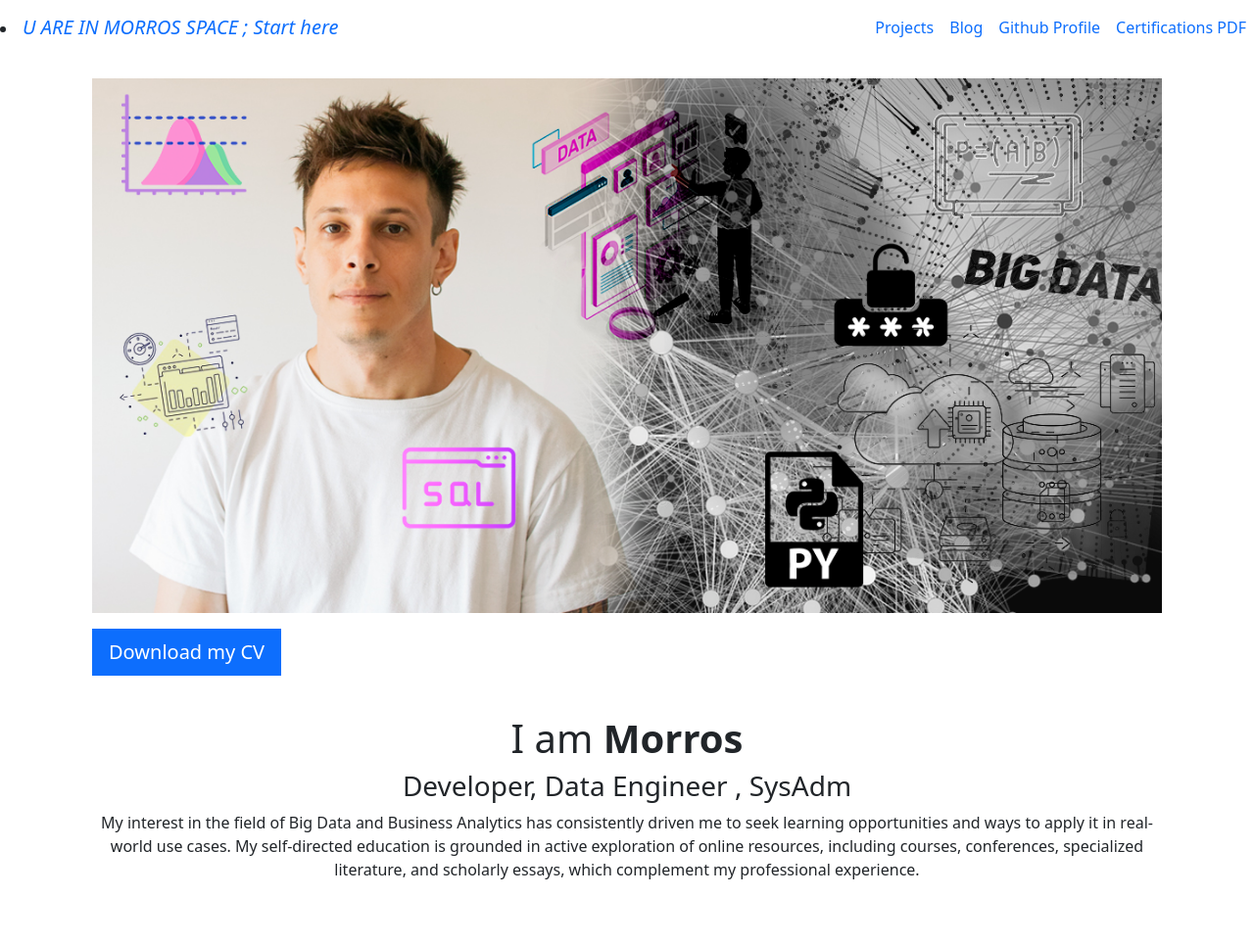
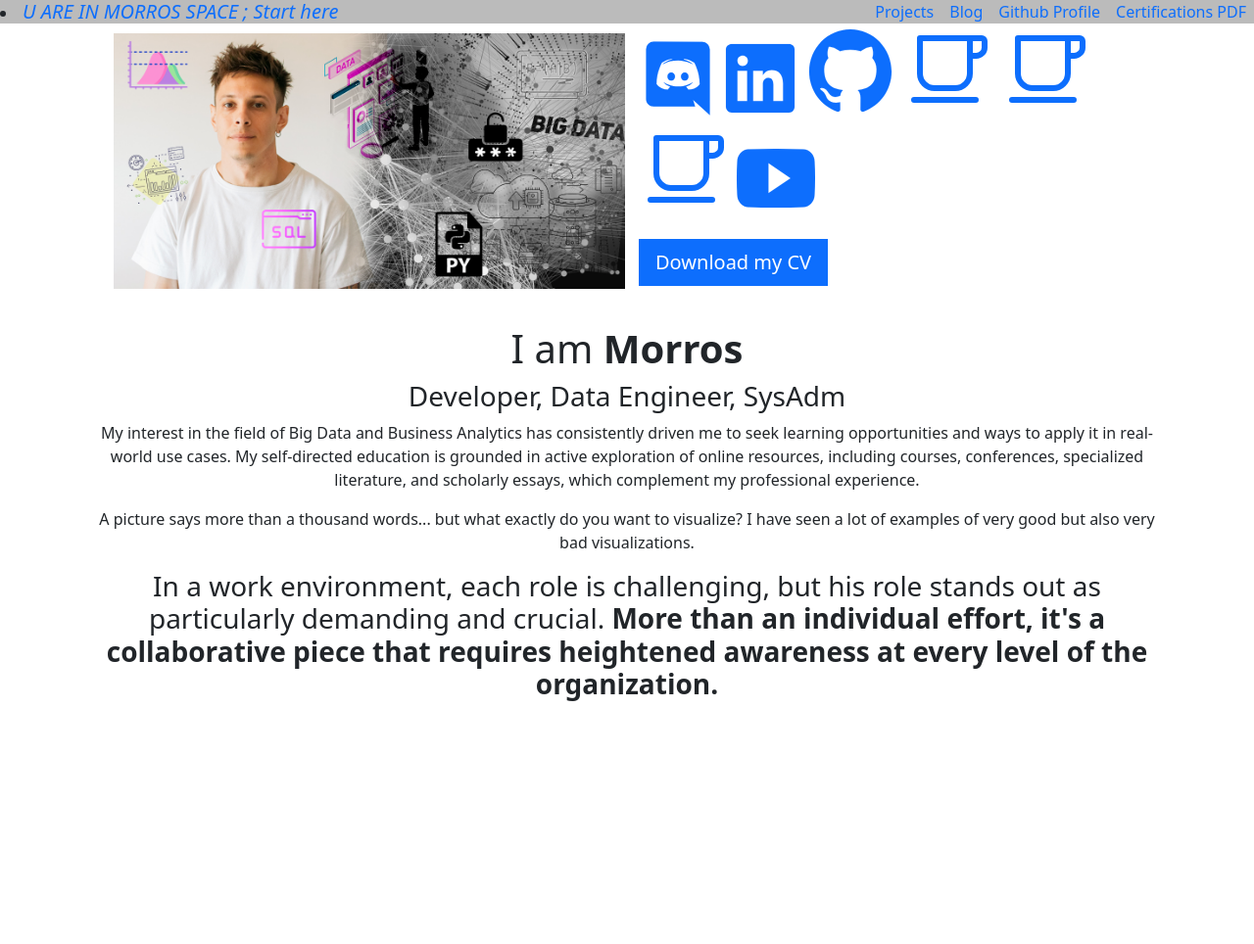
Before and after one commit to morroshub/porfoliowebdjango, a Django app: page /Morrospace/ in a window 1280 px wide. Shown: the whole page at 98% size. After the commit the page ends 716 px from the top, so only its background shows below. Run offline with Django 4.2, Linux system fonts and the light colour scheme.

Commit message:
customizacion de spacemorros html, texto, css, iconos socialmedia

```diff
--- a/porfolio/static/porfolio/js/init.js
+++ b/porfolio/static/porfolio/js/init.js
@@ -16,7 +16,7 @@ document.addEventListener("DOMContentLoaded", function () {
     function startTextAnimation() {
         typeWriter("WELCOME TO MY SPACE DISCOVER && ENJOY MY PROFILE", 0, "welcome-title", function () {
             // Execute more code after the first title
-            typeWriter("MMORE INFO IN THE FOLLOWING LINKS", 1, "sub-text", null, 15);
+            typeWriter("MMORE INFO IN THE FOLLOWING LINKS ;", 1, "sub-text", null, 15);
         }, 45);
     }
 
--- a/porfolio/templates/Morrospace.html
+++ b/porfolio/templates/Morrospace.html
@@ -1,7 +1,6 @@
 {% extends 'layout.html' %}
 
 {% block content %}
-
   {% load static %}
 
   <!-- Hero Section -->
@@ -9,27 +8,72 @@
     <meta charset="UTF-8">
     <meta http-equiv="X-UA-Compatible" content="IE=edge">
     <meta name="viewport" content="width=device-width, initial-scale=1.0">
+    <!-- Logos social media -->
+    <link rel="stylesheet" href="https://cdnjs.cloudflare.com/ajax/libs/font-awesome/5.15.3/css/all.min.css" integrity="sha512-2c0S0YF6o9N11kuBj4owqJRW8B3pkJLlJ/4Uchpmp4J+Um78lJigQboMm47L5eUsHkCxZMlzJLs+P2s3/Ncz0g==" crossorigin="anonymous" referrerpolicy="no-referrer" />
+
+    <style>
+      .discordsocial-icon{
+        color: #aaaa;
+        transition: 0.2s;
+        text-decoration: none;
+        margin: 10 50px;
+
+      }
+      .discordsocial-icon :hover{
+        color: #333
+      }
+    </style>
   </head>
 
-<header class="row bg">
-  <div class="col-md-12">
-    <img src="{% static 'CV-LUCASMORRONE-PYTHON-DEV.png' %}" class="img-fluid" /> <div class="custom-btn-container">
-    <a class="btn btn-primary btn-lg rounded-0 my-3" href="{% static 'LucasMorrone-Dev-python-data.pdf' %}" target="_blank">Download my CV</a>
+
+  <div class="container-fluid">
+    <div class="row">
+        <div class="col-md-6">
+            <!-- Contenido izquierdo, como la imagen principal -->
+            <img src="{% static 'CV-LUCASMORRONE-PYTHON-DEV.png' %}" class="img-fluid" style="font-size: 2em; margin: 10px;" />
         </div>
-</header>
+        <div class="col-md-6">
+            <!-- Contenido derecho, que contiene los iconos y el botón -->
+            <div class="social-btn-container">
+                <!-- Íconos sociales -->
+                <div class="social-icons">
+                    <a href="https://www.infobae.com" target="_blank" class="social-icon"><ion-icon name="logo-discord" style="font-size: 5em;"></ion-icon></a>
+                    <a href="https://www.linkedin.com/lucas-genaro-morrone" target="_blank" class="social-icon"><ion-icon name="logo-linkedin" style="font-size: 5em;"></ion-icon></a>
+                    <a href="https://www.github.com/morroshub" target="_blank" class="social-icon"><ion-icon name="logo-github" style="font-size: 6em;"></ion-icon></a>
+                    <a href="https://www.caffesito.com" target="_blank"
+                    class="social-icon"><ion-icon name="cafe-outline" style="font-size: 6em;"></ion-icon></a>
+
+                    <a href="https://www.playlist.com" target="_blank"
+                    class="social-icon"><ion-icon name="cafe-outline" style="font-size: 6em;"></ion-icon></a>
+
+                    <a href="https://www.mandameunmail.com" target="_blank"
+                    class="social-icon"><ion-icon name="cafe-outline" style="font-size: 6em;"></ion-icon></a>
+
+
+
+                    <a href="https://youtube.com/lucasmororne" target="_blank"
+                    class="social-icon"><ion-icon name="logo-youtube" style="font-size: 5em;
+                    "></ion-icon></a>
+                </div>
+
+                <!-- Botón de descarga -->
+                <div class="custom-btn-container">
+                    <a class="btn btn-primary btn-lg rounded-0 my-3" href="{% static 'LucasMorrone-Dev-python-data.pdf' %}" target="_blank"> Download my CV</a>
+                </div>
+            </div>
+        </div>
+    </div>
+</div>
 
   <!-- Porfolio Section -->
   <div class="row my-4 text-center">
+    <h1>I am <strong>Morros</strong></h1>
+    <h3>Developer, Data Engineer, SysAdm</h3>
+    <p>My interest in the field of Big Data and Business Analytics has consistently driven me to seek learning opportunities and ways to apply it in real-world use cases. My self-directed education is grounded in active exploration of online resources, including courses, conferences, specialized literature, and scholarly essays, which complement my professional experience.</p>
+    <p>A picture says more than a thousand words... but what exactly do you want to visualize? I have seen a lot of examples of very good but also very bad visualizations. </p>
 
-    <h1>I am <strong>Morros</strong></h1>
-    <h3>Developer, Data Engineer , SysAdm</h3>
-    <p>My interest in the field of Big Data and Business Analytics has
-      consistently driven me to seek learning opportunities and ways to
-      apply it in real-world use cases. My self-directed education is
-      grounded in active exploration of online resources, including
-      courses, conferences, specialized literature, and scholarly essays,
-      which complement my professional experience.</p>
+    <h3>In a work environment, each role is challenging, but his role stands out as particularly demanding and crucial. <strong>More than an individual effort, it's a collaborative piece that requires heightened awareness at every level of the organization.</strong></h3>
 
-
+  </div>
 
 {% endblock %}
--- a/porfolio/templates/layout.html
+++ b/porfolio/templates/layout.html
@@ -10,17 +10,39 @@
   <title>Morroshub-WebPorfolio</title>
   <link href="https://cdn.jsdelivr.net/npm/bootstrap@5.1.3/dist/css/bootstrap.min.css" rel="stylesheet"
     integrity="sha384-1BmE4kWBq78iYhFldvKuhfTAU6auU8tT94WrHftjDbrCEXSU1oBoqyl2QvZ6jIW3" crossorigin="anonymous">
+  <script type="module" src="https://unpkg.com/ionicons@7.1.0/dist/ionicons/ionicons.esm.js"></script>
+  <script nomodule src="https://unpkg.com/ionicons@7.1.0/dist/ionicons/ionicons.js"></script>
+
+  <style>
+.navbar {
+    background-color: #bbbbbb;
+    padding: 5px 0; /* Ajusta el padding superior e inferior según sea necesario */
+    height: 24px; /* Ajusta la altura según sea necesario */
+    transition: background-color 0.3s ease, padding 0.3s ease, height 0.3s ease;
+}
+
+.navbar.hidden {
+    padding: 2;
+    height: 2;
+    overflow: hidden;
+}
+
+.navbar-container:hover .navbar {
+    padding: 2px 0; /* Ajusta el padding según sea necesario */
+}
+
+</style>
+</head>
+
 </head>
 
 <body class="text-dark">
-
   {% include 'partials/navbar.html' %}
 
-  <div class="container p-4">
-    {% block content %}
-    {% endblock %}
-  </div>
+<div class="container p-4">
+  {% block content %}
+  {% endblock %}
+</div>
 
 </body>
-
 </html>
--- a/porfolio/templates/partials/navbar.html
+++ b/porfolio/templates/partials/navbar.html
@@ -3,7 +3,7 @@
 
 
 <!-- "u are in morros space - start here " -->
-<nav class="navbar navbar-expand-lg">
+<nav class="navbar navbar-expand-lg fixed-top">
   <li class="nav-item mr-2">
   <a class="navbar-brand FW-bold fst-italic"  href="{% url 'Morrospace' %}">U ARE IN MORROS SPACE ; Start here</a><span class="sr-only"></span></a>
 </li>
--- a/porfolio/views.py
+++ b/porfolio/views.py
@@ -14,3 +14,15 @@
 # Funcion que llama a Morrospacehtml
 def Morrospace(request):
     return render(request, 'Morrospace.html')
+
+
+def your_view(request):
+    context = {
+        'facebook_url': 'https://www.facebook.com/your-facebook-page',
+        'github_url': 'https://github.com/your-github-profile',
+        'youtube_url': 'https://www.youtube.com/your-channel',
+        'discord_url': 'https://discord.gg/your-discord-server',
+        # Add more social media URLs as needed
+    }
+
+    return render(request, 'layout.html', context)
```
Lines whose indentation alone changed are shown as unchanged.
